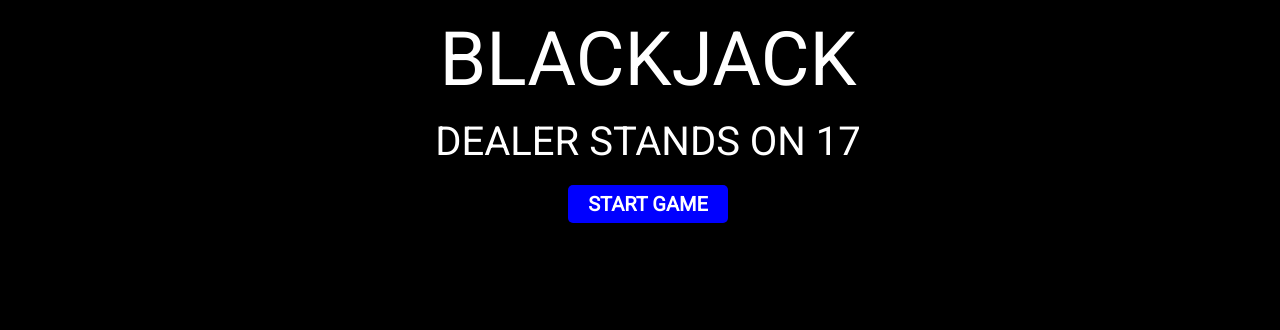
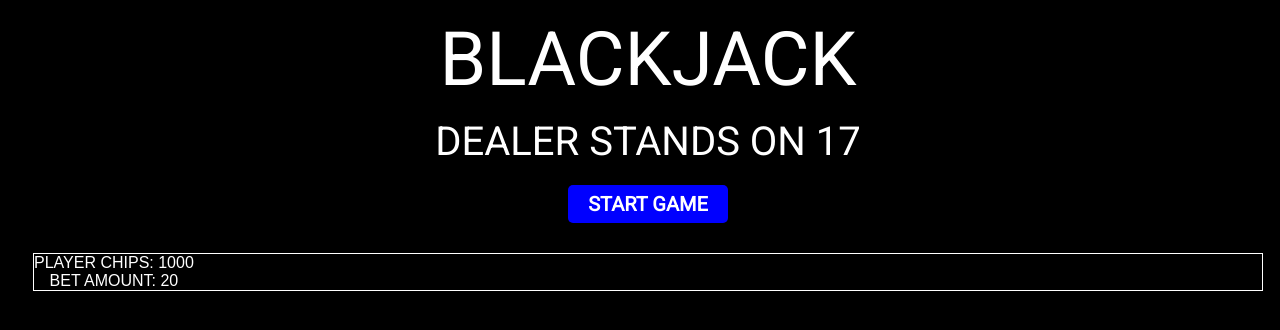
Before and after one commit to jteng1/blackjack, a React (Create React App) app: page / in a window 1280 px wide. Shown: the top 330 px of the page. Built offline with nearby package versions, Linux system fonts and the light colour scheme; no server answers.

Commit message:
added chips component

```diff
--- a/src/App.js
+++ b/src/App.js
@@ -1,26 +1,30 @@
 import React, { Component } from "react";
 import Hand from "./components/Hand.js";
 import Stats from "./components/Stats.js";
+import Chips from "./components/Chips.jsx";
 
 export default class App extends Component {
   constructor(props) {
     super(props);
     // Set the initial state of the application
     this.state = {
+      // Game states
       gameStarted: false,
       playerPlaying: false,
       deckId: "",
+      // Dealer options and flags
       dealerHand: [],
       dealerScore: 0,
       dealerInitialScore: 0,
       dealerHasAce: false,
       dealerHasBlackjack: false,
       insurance: false,
+      // Player options and flags
       playerHand: [],
       playerScore: 0,
       playerHasAce: false,
       playerHasBlackjack: false,
-      playerSplit: false,
+      playerSplittable: false,
       // Game Statistics
       playerWins: 0,
       dealerWins: 0,
@@ -29,7 +33,11 @@ export default class App extends Component {
       dealerBlackjacks: 0,
       playerBusts: 0,
       dealerBusts: 0,
-      gameMessage: ""
+      gameMessage: "",
+      // Betting options and flags
+      playerChips: 1000,
+      betAmount: 20,
+
     };
   };
 
@@ -83,7 +91,7 @@ export default class App extends Component {
             playerPlaying: true,
             playerHand: [...this.state.playerHand, json.cards[0], json.cards[2]],
             playerHasAce: true,
-            playerSplit: true,
+            playerSplittable: true,
             playerScore: 12,
             dealerHand: [...this.state.dealerHand, json.cards[1], json.cards[3]],
             dealerHasAce: false,
@@ -106,7 +114,7 @@ export default class App extends Component {
           this.setState({
             gameStarted: true,
             playerPlaying: true,
-            playerSplit: true,
+            playerSplittable: true,
             playerHand: [...this.state.playerHand, json.cards[0], json.cards[2]],
             playerScore: (this.state.playerScore += value0 + value2),
             dealerHand: [...this.state.dealerHand, json.cards[1], json.cards[3]],
@@ -172,7 +180,7 @@ export default class App extends Component {
       playerScore: 0,
       playerHasAce: false,
       playerHasBlackjack: false,
-      playerSplit: false,
+      playerSplittable: false,
       // Game Statistics
       playerWins: 0,
       dealerWins: 0,
@@ -292,19 +300,19 @@ export default class App extends Component {
             this.setState({
               playerScore: this.state.playerScore - 10,
               playerHasAce: true,
-              playerSplit: false
+              playerSplittable: false
             });
           } else if (newValue === 11) {
             this.setState({
               playerHasAce: true,
-              playerSplit: false
+              playerSplittable: false
             });
           };
           // Otherwise update player hand and player score from response
           this.setState({
             playerHand: [...this.state.playerHand, json.cards[0]],
             playerScore: (this.state.playerScore += newValue),
-            playerSplit: false
+            playerSplittable: false
           });
           this.bustChecker();
         });
@@ -404,7 +412,7 @@ export default class App extends Component {
       playerScore: 0,
       playerHasAce: false,
       playerHasBlackjack: false,
-      playerSplit: false,
+      playerSplittable: false,
       gameMessage: ""
     });
     this.handleDealHand();
@@ -444,7 +452,7 @@ export default class App extends Component {
               cards={this.state.playerHand}
               score={this.state.playerScore}
               playerPlaying={this.state.playerPlaying}
-              playerSplit={this.state.playerSplit}
+              playerSplittable={this.state.playerSplittable}
               handleSplitEvent={this.handleSplitEvent}
               handleDrawCardEvent={this.handleDrawCardEvent}
               handleStandEvent={this.handleStandEvent}
@@ -462,8 +470,12 @@ export default class App extends Component {
         ) : (
           ""
         )}
+      <Chips
+        playerChips={this.state.playerChips}
+        betAmount={this.state.betAmount}
+      />
       <h3>{this.state.gameMessage}</h3>
       </div>
-    );
-  };
-};
+    )
+  }
+}
--- a/src/components/Card.js
+++ b/src/components/Card.js
@@ -13,6 +13,6 @@ export default class Card extends Component {
       <div className="Card">
         <img src={this.state.image} alt="Card" />
       </div>
-    );
+    )
   }
 }
--- /dev/null
+++ b/src/components/Chips.jsx
@@ -0,0 +1,16 @@
+import React, { Component } from "react";
+
+export default class Chips extends Component {
+
+    render() {
+
+    return (
+      <div className="chips-container">
+        <div className="chipStats">
+            <p>Player Chips: {this.props.playerChips}</p>
+            <p>Bet Amount: {this.props.betAmount}</p>
+        </div>
+      </div>
+    );
+  };
+};
--- a/src/components/Hand.js
+++ b/src/components/Hand.js
@@ -15,7 +15,7 @@ export default class Hand extends Component {
           history={this.props.history}
         />
       ));
-    }
+    };
 
     return (
       <div className="Hand">
@@ -27,21 +27,17 @@ export default class Hand extends Component {
             ) : (
                 <h5>{this.props.score}</h5>
             )}
-            <button
-            className="sm"
-            >
-            Surrender</button>
             {this.props.playerPlaying ? (
                 <div className="cards-container"><img src={blankCard} alt="cardback" className="blankCard" />{cards[1]}</div>
             ) : (
                 <div className="cards-container">{cards}</div>
             )}
-
           </div>
           ) : (
             <div className="hand-container">
                 <h3>{this.props.name}</h3>
                 <h5>{this.props.score}</h5>
+                <div className="cards-container">{cards}</div>
                 {this.props.playerPlaying ? (
                     <div className="playingButtons">
                         <button
@@ -65,8 +61,8 @@ export default class Hand extends Component {
                             </button>
                         ) : (
                             ""
-                    )};
-                    {this.props.playerSplit ? (
+                        )}
+                        {this.props.playerSplittable ? (
                             <button
                             className="sm"
                             onClick={event => this.props.handleSplitEvent(event)}
@@ -75,7 +71,7 @@ export default class Hand extends Component {
                             </button>
                         ) : (
                             ""
-                    )};
+                        )}
                     </div>
                 ) : (
                     <button
@@ -85,10 +81,9 @@ export default class Hand extends Component {
                     Deal
                     </button>
                 )}
-            <div className="cards-container">{cards}</div>
                 </div>
             )}
       </div>
-    );
+    )
   }
 }
--- a/src/index.css
+++ b/src/index.css
@@ -121,7 +121,7 @@ button.red:hover {
   margin-left: -80px;
 }
 
-/* Stats Component*/
+/* Stats Component */
 .stats-container {
   display: flex;
   border: 1px solid white;
@@ -141,3 +141,11 @@ button.red:hover {
   padding: 15px;
   flex: 33.3333%;
 }
+
+/* Chips Component */
+.chips-container {
+  display: flex;
+  border: 1px solid white;
+  color: white;
+  margin: 25px;
+}
```
Also changed, not shown: 1 other file (tests, documents, lock files or other folders). Lines whose indentation alone changed are shown as unchanged.
